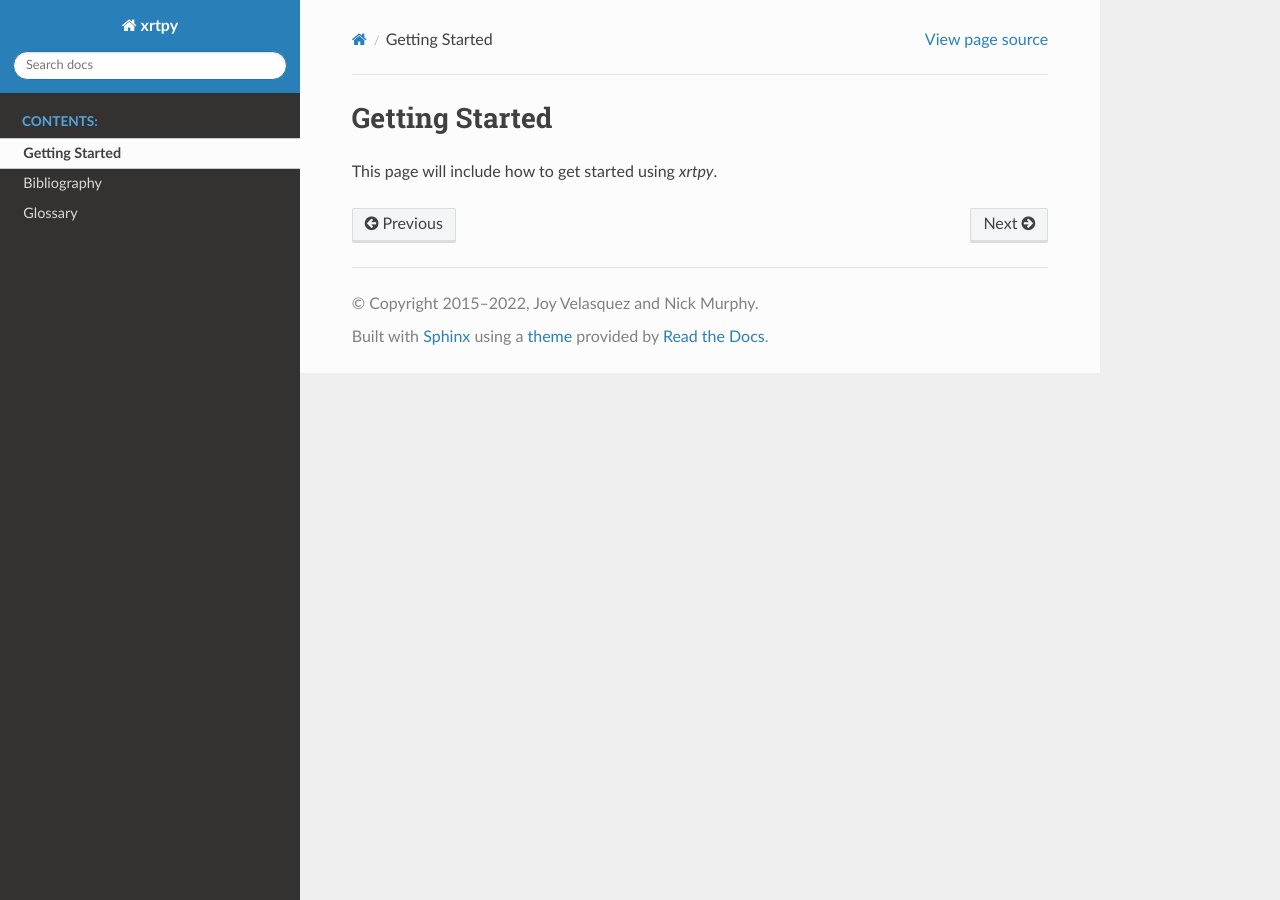
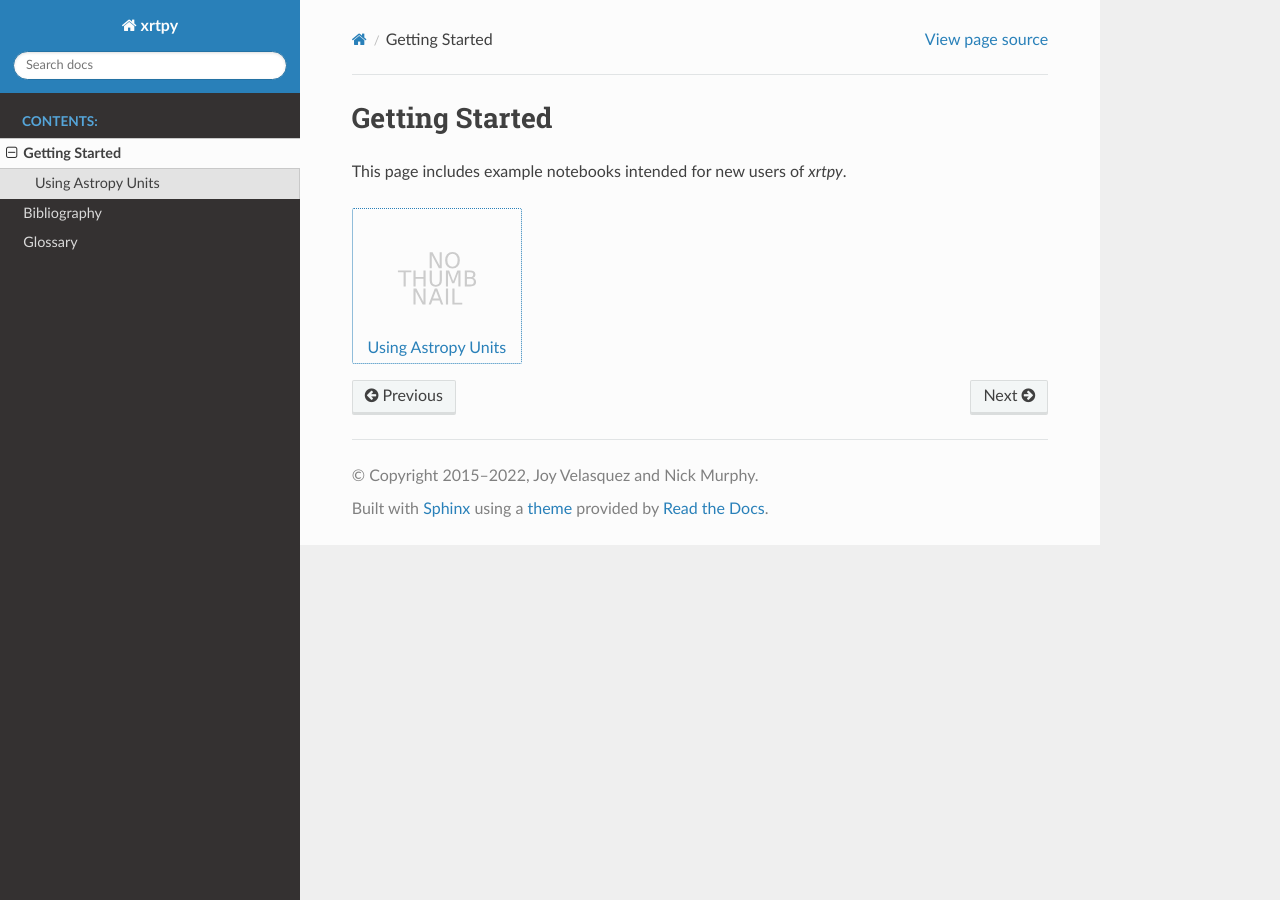
Before and after one commit to HinodeXRT/xrtpy, a Sphinx documentation site: the page built from docs/getting_started.rst, in a window 1280 px wide. Built offline with Sphinx 7.4.7 and the Read the Docs theme 2.0.0, drawn with Linux system fonts in a browser that asks for light colours.

Commit message:
Add notebook gallery to getting started page

```diff
--- a/docs/getting_started.rst
+++ b/docs/getting_started.rst
@@ -1,4 +1,8 @@
 Getting Started
 ===============
 
-This page will include how to get started using `xrtpy`.
+This page includes example notebooks intended for new users of `xrtpy`.
+
+.. nbgallery::
+
+  notebooks/getting_started/units
```
